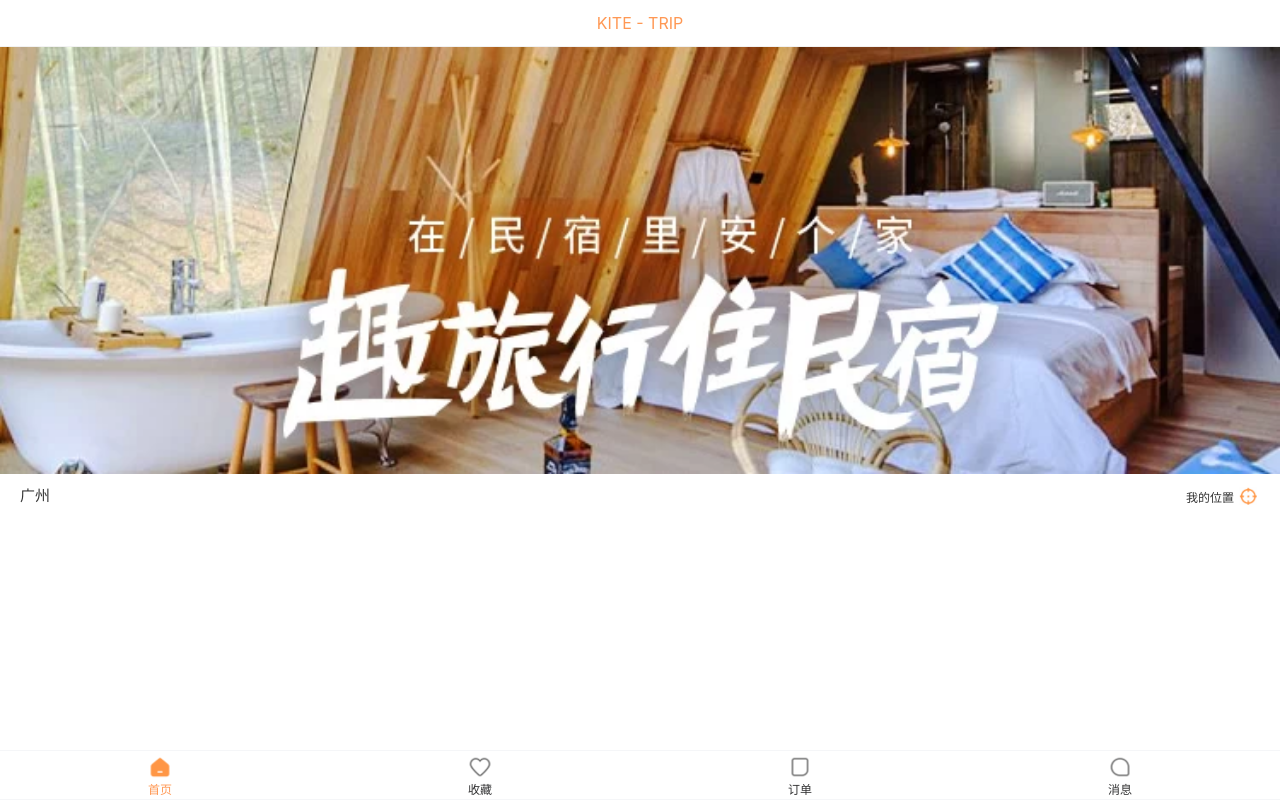
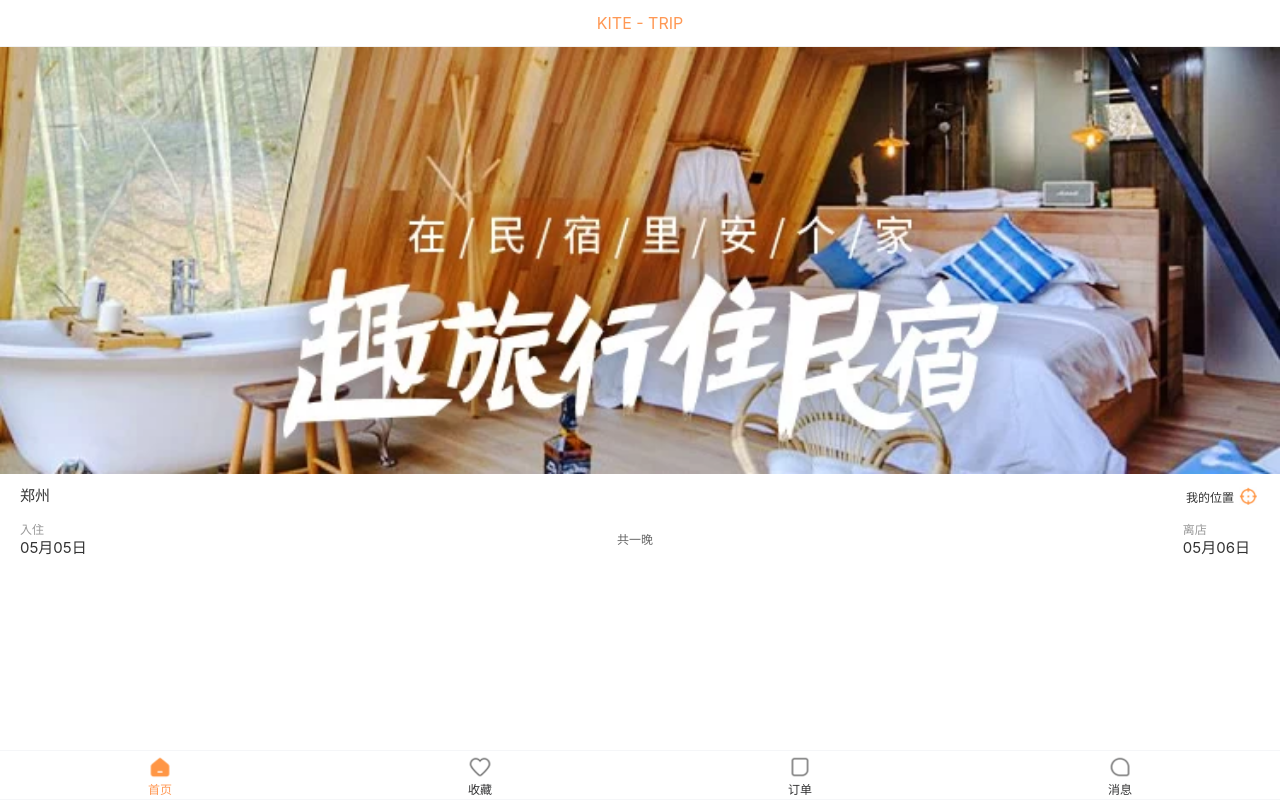
Before and after one commit to sakurafall/KITE-TRIP, a Vue app: page /#/home in a window 1280 px wide. Built offline with nearby package versions, Linux system fonts and the light colour scheme.

Commit message:
feat✨: 首页搜索模块 -> 完成位置信息；日期范围展示(静态)

```diff
--- a/src/views/home/cpns/home-search-box.vue
+++ b/src/views/home/cpns/home-search-box.vue
@@ -1,17 +1,40 @@
 <template>
   <div class="search-box">
+    <!-- 位置信息 -->
     <div class="location">
-      <div class="city" @click="cityClick">广州</div>
+      <div class="city" @click="cityClick">{{ currentCity.cityName }}</div>
       <div class="position" @click="positionClick">
         <span class="text">我的位置</span>
         <img src="@/assets/img/home/icon_location.png">
+      </div>
+    </div>
+
+    <!-- 日期范围 -->
+    <div class="section date-range">
+      <div class="start">
+        <div class="date">
+          <span class="tip">入住</span>
+          <span class="time">{{ startDate }}</span>
+        </div>
+      </div>
+      <div class="stay">共一晚</div>
+      <div class="end">
+        <div class="date">
+          <span class="tip">离店</span>
+          <span class="time">{{ endDate }}</span>
+        </div>
       </div>
     </div>
   </div>
 </template>
 
 <script setup>
+
+import useCityStore from "@/stores/modules/city";
+import { storeToRefs } from "pinia";
+import { ref } from "vue";
 import { useRouter } from "vue-router";
+import { formatMonthDay } from '@/utils/format_date'
 
 const router = useRouter()
 
@@ -31,6 +54,18 @@ const positionClick = () => {
     maximumAge: 0
   })
 }
+
+// 当前城市
+const cityStore = useCityStore()
+const { currentCity } = storeToRefs(cityStore)
+
+// 日期范围的处理
+const nowDate = new Date()
+const startDate = ref(formatMonthDay(nowDate))
+// const newDate = nowDate.setDate(nowDate.getDate() + 1) // 利用setDate、getdate方法
+const newDate = new Date().getTime() + 24 * 60 * 60 * 1000 // 利用时间戳 + 一天的毫秒数
+const endDate = ref(formatMonthDay(newDate))
+
 </script>
 
 <style lang="less" scoped>
@@ -65,4 +100,52 @@ const positionClick = () => {
     }
   }
 }
+.section {
+  display: flex;
+  flex-wrap: wrap;
+  align-items: center;
+  justify-content: space-between;
+  color: #999;
+  padding: 0 20px;
+
+  .start, .end {
+    flex: 1;
+    display: flex;
+    align-items: center;
+    height: 44px;
+  }
+
+  .end {
+    // min-width: 30%;
+    // padding-left: 20px;
+    justify-content: flex-end;
+    margin-right: 10px;
+  }
+
+  .date {
+    display: flex;
+    flex-direction: column;
+
+    .tip {
+      color: #999;
+      font-size: 12px;
+    }
+
+    .time {
+      color: #333;
+      font-size: 15px;
+      margin-top: 3px;
+    }
+  }
+}
+.date-range {
+  height: 44px;
+  .stay {
+    flex: 1;
+    flex-wrap: wrap;
+    text-align: center;
+    color: #666;
+    font-size: 12px;
+  }
+}
 </style>
```
